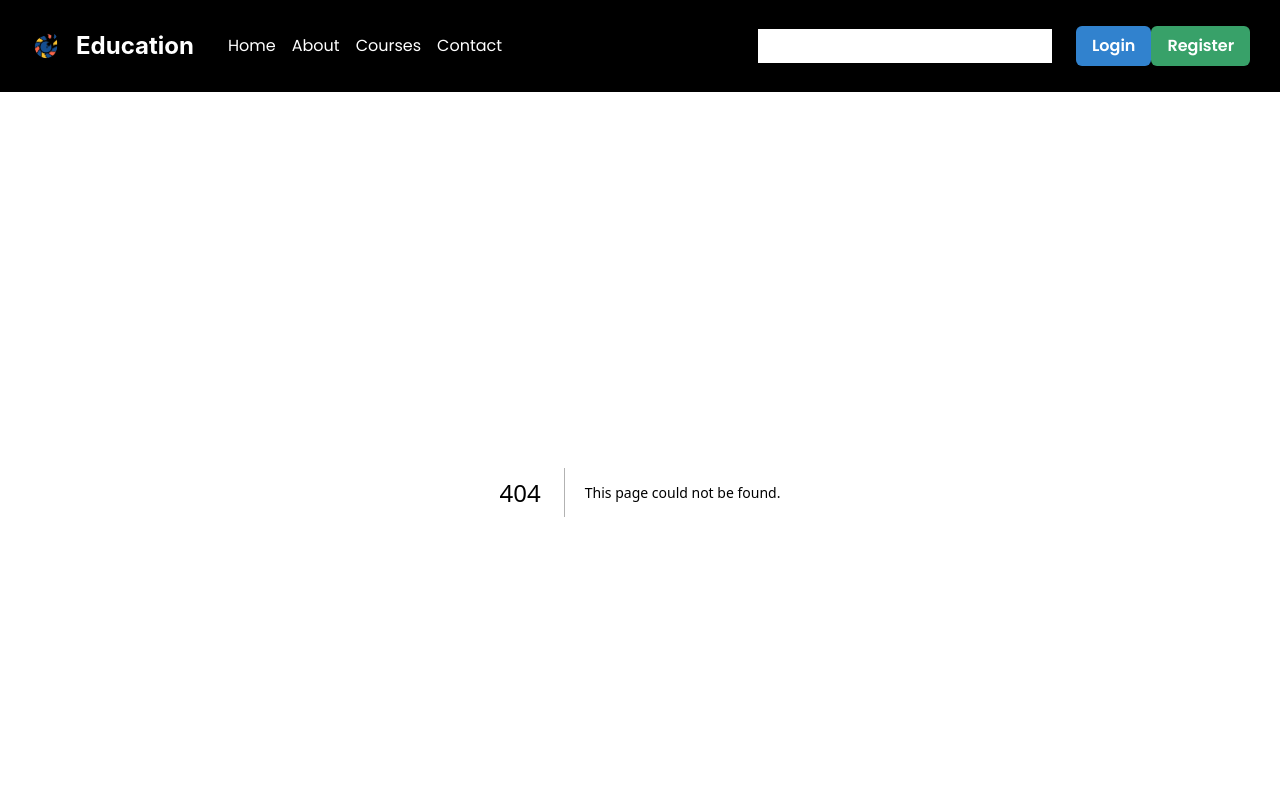
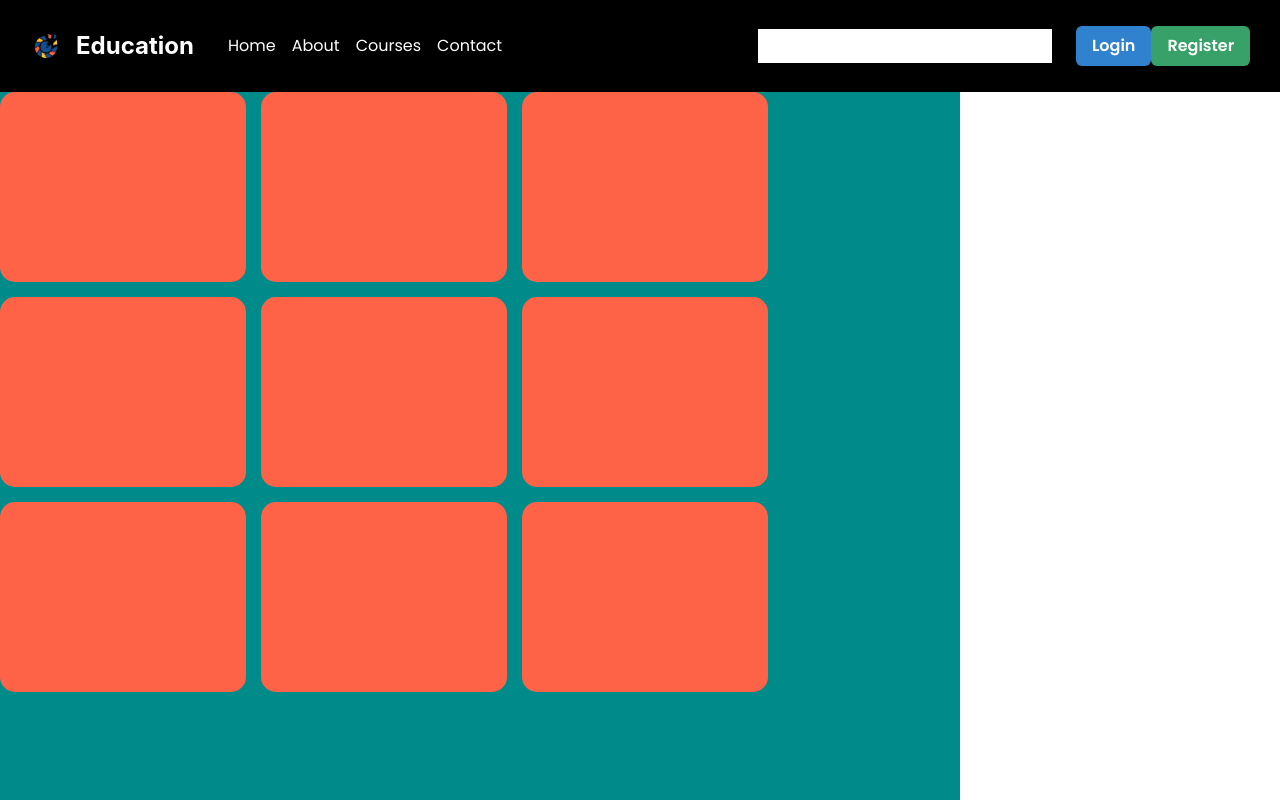
Before and after one commit to ZakaryaMeddahi/private-school-system, a Next.js app in the folder client/: page /Session in a window 1280 px wide. Before the commit this address had no page. Built offline with nearby package versions, Linux system fonts and the light colour scheme.

Commit message:
create session page

```diff
--- /dev/null
+++ b/client/src/app/Session/page.jsx
@@ -0,0 +1,43 @@
+'use client'
+
+import { GridItem, Grid, Container, Box } from '@chakra-ui/react';
+import { useRef } from 'react';
+
+const Session = () => {
+    const parentDiv = useRef();
+    const leftdiv = useRef();
+    const gridItem = useRef();
+    const onclick = () => {
+
+        if (gridItem.current) {
+            console.log(parentDiv.current.style);
+            gridItem.current.style.gridRow = "1 / 4";
+            gridItem.current.style.gridColumn = "1 / 4";
+
+        }
+    }
+
+    return (
+        <Grid ref={parentDiv} width='100%' height='100%' templateColumns='3fr 1fr'>
+
+            <GridItem bgColor='darkcyan' w='100%' height='100%' display='grid' gridTemplateRows='1fr auto' onClick={() => {leftdiv.current.style.display = 'block'}}>
+                <Grid templateColumns='repeat(3, 1fr)' templateRows='repeat(3,1fr)' gap='15'  w='80%' h='80%'>
+                    <GridItem ref={gridItem} bg='tomato' borderRadius='15px' onClick={onclick}></GridItem>
+                    <GridItem bg='tomato' borderRadius='15px'></GridItem>
+                    <GridItem bg='tomato' borderRadius='15px'></GridItem>
+                    <GridItem bg='tomato' borderRadius='15px'></GridItem>
+                    <GridItem bg='tomato' borderRadius='15px'></GridItem>
+                    <GridItem bg='tomato' borderRadius='15px'></GridItem>
+                    <GridItem bg='tomato' borderRadius='15px'></GridItem>
+                    <GridItem bg='tomato' borderRadius='15px'></GridItem>
+                    <GridItem bg='tomato' borderRadius='15px'></GridItem>
+                </Grid>
+                <Box bgColor='blueviolet' width='100%' height='50px'></Box>
+            </GridItem>
+            <GridItem ref={leftdiv} bgColor='yellowgreen' display='none' onClick={() => {leftdiv.current.style.display = 'none'}}></GridItem>
+
+        </Grid>
+    );
+}
+
+export default Session;
```
